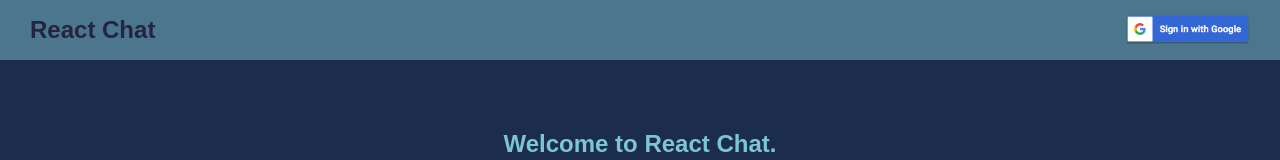
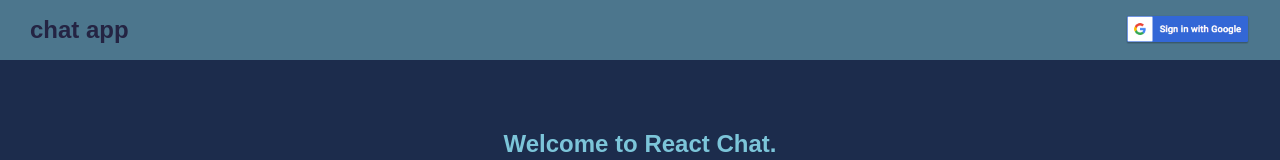
Before and after one commit to shovanNITS/Chat-APP, a React (Create React App) app: page / in a window 1280 px wide. Shown: the top 160 px of the page. Built offline with nearby package versions, Linux system fonts and the light colour scheme; no server answers.

Commit message:
2nd committtt

```diff
--- a/src/components/NavBar.js
+++ b/src/components/NavBar.js
@@ -18,7 +18,7 @@ const NavBar = () => {
 
   return (
     <nav className="nav-bar">
-      <h1>React Chat</h1>
+      <h1>chat app</h1>
       {user ? (
         <button onClick={signOut} className="sign-out" type="button">
           Sign Out
```
